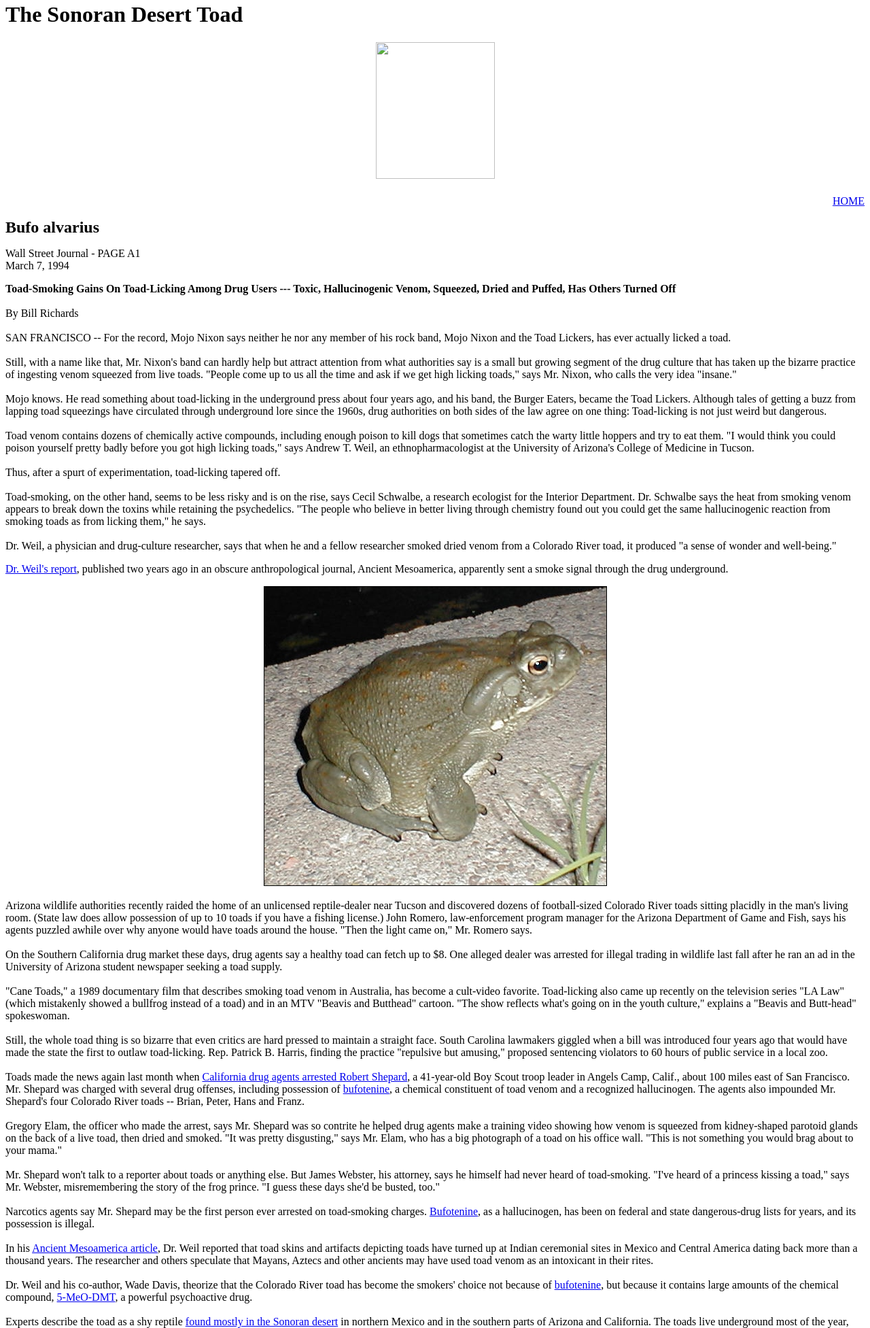
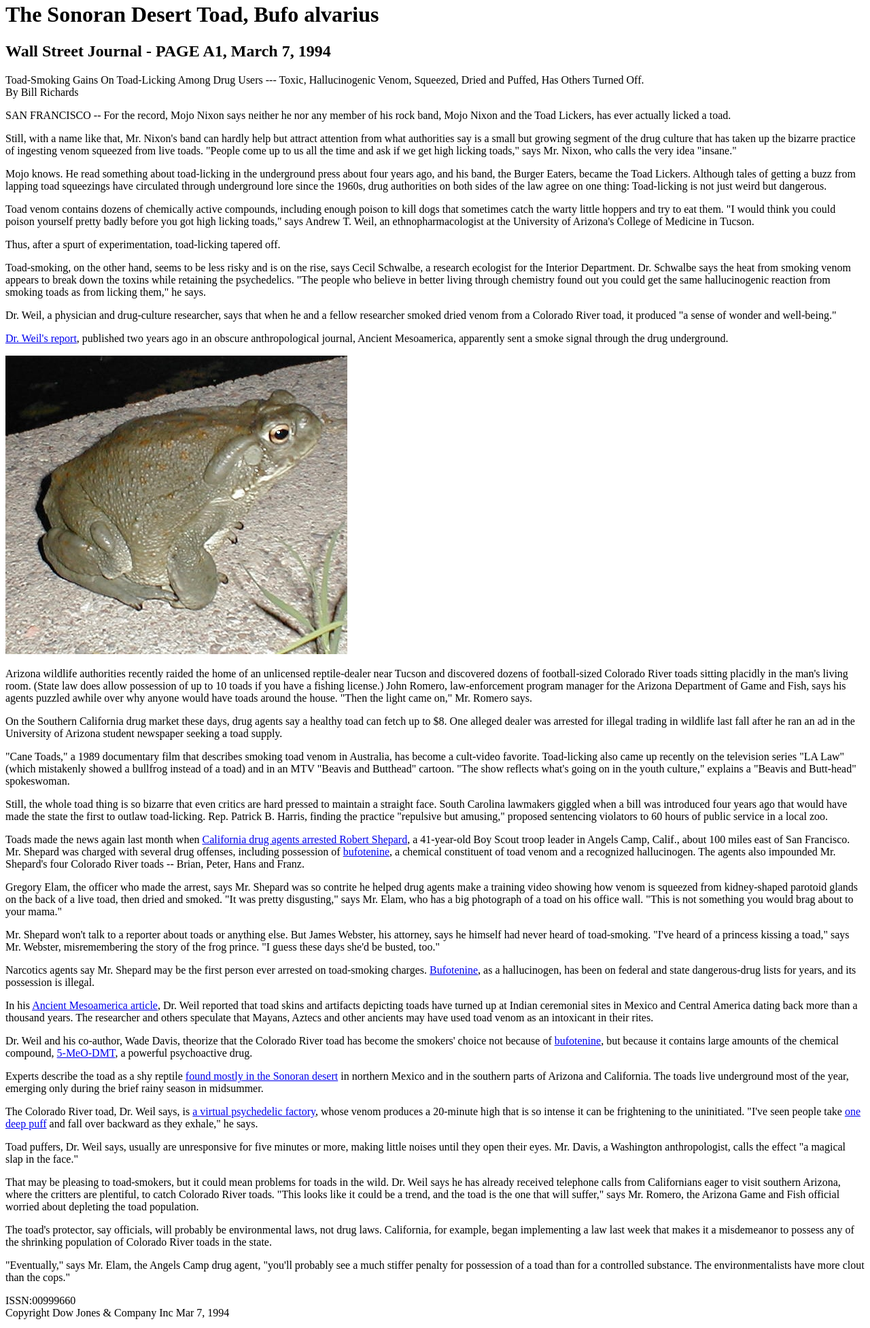
Before and after one commit to oscar230/sonoran-desert-toad, a plain HTML site: page src/wallstreet.html in a window 1280 px wide. Shown: the part 231-2184 px from the top of the page at 68% size. Drawn offline with Linux system fonts and the light colour scheme.

Commit message:
Update wallstreet to html5

```diff
--- a/src/wallstreet.html
+++ b/src/wallstreet.html
@@ -4,190 +4,47 @@
     <meta charset="UTF-8">
     <meta http-equiv="X-UA-Compatible" content="IE=edge">
     <meta name="viewport" content="width=device-width, initial-scale=1.0">
-    <title>Document</title>
+    <title>Bufo alvarius - Colorado River Toad Sonoran Desert Toad</title>
 </head>
 <body>
     <header>
         <img src="resources/images/Most10_75.gif" alt="The Sonoran
         Desert Toad">
-        <h1>The Sonoran Desert Toad</h1>
+        <h1>The Sonoran Desert Toad, Bufo alvarius</h1>
     </header>
     <article>
-
+        <h2>Wall Street Journal - PAGE A1, March 7, 1994</h2>
+        <p>Toad-Smoking Gains On Toad-Licking Among Drug Users --- Toxic, Hallucinogenic Venom, Squeezed, Dried and Puffed, Has Others Turned Off.<br>By Bill Richards</p>
+        <p>SAN FRANCISCO -- For the record, Mojo Nixon says neither he nor any member of his rock band, Mojo Nixon and the Toad Lickers, has ever actually licked a toad.</p>
+        <p>Still, with a name like that, Mr. Nixon's band can hardly help but attract attention from what authorities say is a small but growing segment of the drug culture that has taken up the bizarre practice of ingesting venom squeezed from live toads. "People come up to us all the time and ask if we get high licking toads," says Mr. Nixon, who calls the very idea "insane."</p>
+        <p>Mojo knows. He read something about toad-licking in the underground press about four years ago, and his band, the Burger Eaters, became the Toad Lickers. Although tales of getting a buzz from lapping toad squeezings have circulated through underground lore since the 1960s, drug authorities on both sides of the law agree on one thing: Toad-licking is not just weird but dangerous.</p>
+        <p>Toad venom contains dozens of chemically active compounds, including enough poison to kill dogs that sometimes catch the warty little hoppers and try to eat them. "I would think you could poison yourself pretty badly before you got high licking toads," says Andrew T. Weil, an ethnopharmacologist at the University of Arizona's College of Medicine in Tucson.</p>
+        <p>Thus, after a spurt of experimentation, toad-licking tapered off.</p>
+        <p>Toad-smoking, on the other hand, seems to be less risky and is on the rise, says Cecil Schwalbe, a research ecologist for the Interior Department. Dr. Schwalbe says the heat from smoking venom appears to break down the toxins while retaining the psychedelics. "The people who believe in better living through chemistry found out you could get the same hallucinogenic reaction from smoking toads as from licking them," he says.</p>
+        <p>Dr. Weil, a physician and drug-culture researcher, says that when he and a fellow researcher smoked dried venom from a Colorado River toad, it produced "a sense of wonder and well-being."</p>
+        <p><a href="davisWeil.html">Dr. Weil's report</a>, published two years ago in an obscure anthropological journal, Ancient Mesoamerica, apparently sent a smoke signal through the drug underground.</p>
+        <img src="resources/images/Balvarius2.jpg" alt="A picture of a toad">
+        <p>Arizona wildlife authorities recently raided the home of an unlicensed reptile-dealer near Tucson and discovered dozens of football-sized Colorado River toads sitting placidly in the man's living room. (State law does allow possession of up to 10 toads if you have a fishing license.) John Romero, law-enforcement program manager for the Arizona Department of Game and Fish, says his agents puzzled awhile over why anyone would have toads around the house. "Then the light came on," Mr. Romero says.</p>
+        <p>On the Southern California drug market these days, drug agents say a healthy toad can fetch up to $8. One alleged dealer was arrested for illegal trading in wildlife last fall after he ran an ad in the University of Arizona student newspaper seeking a toad supply.</p>
+        <p>"Cane Toads," a 1989 documentary film that describes smoking toad venom in Australia, has become a cult-video favorite. Toad-licking also came up recently on the television series "LA Law" (which mistakenly showed a bullfrog instead of a toad) and in an MTV "Beavis and Butthead" cartoon. "The show reflects what's going on in the youth culture," explains a "Beavis and Butt-head" spokeswoman.</p>
+        <p>Still, the whole toad thing is so bizarre that even critics are hard pressed to maintain a straight face. South Carolina lawmakers giggled when a bill was introduced four years ago that would have made the state the first to outlaw toad-licking. Rep. Patrick B. Harris, finding the practice "repulsive but amusing," proposed sentencing violators to 60 hours of public service in a local zoo.</p>
+        <p>Toads made the news again last month when <a href="shepard.html"> California drug agents arrested Robert Shepard</a>, a 41-year-old Boy Scout troop leader in Angels Camp, Calif., about 100 miles east of San Francisco. Mr. Shepard was charged with several drug offenses, including possession of <a href="ott.html">bufotenine</a>, a chemical constituent of toad venom and a recognized hallucinogen. The agents also impounded Mr. Shepard's four Colorado River toads -- Brian, Peter, Hans and Franz.</p>
+        <p>Gregory Elam, the officer who made the arrest, says Mr. Shepard was so contrite he helped drug agents make a training video showing how venom is squeezed from kidney-shaped parotoid glands on the back of a live toad, then dried and smoked. "It was pretty disgusting," says Mr. Elam, who has a big photograph of a toad on his office wall. "This is not something you would brag about to your mama."</p>
+        <p>Mr. Shepard won't talk to a reporter about toads or anything else. But James Webster, his attorney, says he himself had never heard of toad-smoking. "I've heard of a princess kissing a toad," says Mr. Webster, misremembering the story of the frog prince. "I guess these days she'd be busted, too."</p>
+        <p>Narcotics agents say Mr. Shepard may be the first person ever arrested on toad-smoking charges. <a href="ott.html">Bufotenine</a>, as a hallucinogen, has been on federal and state dangerous-drug lists for years, and its possession is illegal.</p>
+        <p>In his <a href="davisWeil.html"> Ancient Mesoamerica article</a>, Dr. Weil reported that toad skins and artifacts depicting toads have turned up at Indian ceremonial sites in Mexico and Central America dating back more than a thousand years. The researcher and others speculate that Mayans, Aztecs and other ancients may have used toad venom as an intoxicant in their rites.</p>
+        <p>Dr. Weil and his co-author, Wade Davis, theorize that the Colorado River toad has become the smokers' choice not because of <a href="ott.html">bufotenine</a>, but because it contains large amounts of the chemical compound, <a href="5meo.html">5-MeO-DMT</a>, a powerful psychoactive drug.</p>
+        <p>Experts describe the toad as a shy reptile <a href="http://members.cox.net/wirykuta/general.html#DISTRIBUTION"> found mostly in the Sonoran desert</a> in northern Mexico and in the southern parts of Arizona and California. The toads live underground most of the year, emerging only during the brief rainy season in midsummer.</p>
+        <p>The Colorado River toad, Dr. Weil says, is <a href="erspamer.html"> a virtual psychedelic factory</a>, whose venom produces a 20-minute high that is so intense it can be frightening to the uninitiated. "I've seen people take <a href="pipe.html"> one deep puff</a> and fall over backward as they exhale," he says.</p>
+        <p>Toad puffers, Dr. Weil says, usually are unresponsive for five minutes or more, making little noises until they open their eyes. Mr. Davis, a Washington anthropologist, calls the effect "a magical slap in the face."</p>
+        <p>That may be pleasing to toad-smokers, but it could mean problems for toads in the wild. Dr. Weil says he has already received telephone calls from Californians eager to visit southern Arizona, where the critters are plentiful, to catch Colorado River toads. "This looks like it could be a trend, and the toad is the one that will suffer," says Mr. Romero, the Arizona Game and Fish official worried about depleting the toad population.</p>
+        <p>The toad's protector, say officials, will probably be environmental laws, not drug laws. California, for example, began implementing a law last week that makes it a misdemeanor to possess any of the shrinking population of Colorado River toads in the state.</p>
+        <p>"Eventually," says Mr. Elam, the Angels Camp drug agent, "you'll probably see a much stiffer penalty for possession of a toad than for a controlled substance. The environmentalists have more clout than the cops."</p>
+        <p>ISSN:00999660<br>Copyright Dow Jones & Company Inc Mar 7, 1994</p>
+        <p>Corrections & Amplifications<br>THE COLORADO RIVER TOAD is an amphibian. A page-one article in Monday's edition incorrectly called the toad a reptile. (WSJ March 10, 1994)</p>
     </article>
+    <footer>
+        <p><a href="news.html">More news reports.</a></p>
+    </footer>
 </body>
 </html>
-
-<head>
-    <meta http-equiv="Content-Type" content="text/html; charset=windows-1252">
-    <meta name="keywords"
-        content="bufo alvarius,colorado river toad,sonoran desert toad,toad licking,smoke toad venom,5-meo-dmt,bufotenine">
-    <meta name="description"
-        content="Extensive information about Bufo alvarius, the Colorado River toad, Sonoran Desert toad, including the preparation and effects of its secretions, with photos, stories, links, and more.">
-    <meta name="GENERATOR" content="Microsoft FrontPage 4.0">
-    <meta name="ProgId" content="FrontPage.Editor.Document">
-    <title>Bufo alvarius - Colorado River Toad Sonoran Desert Toad</title>
-    <link rel="shortcut icon" href="favicon.ico" type="image/x-icon">
-    <link rel="stylesheet" href="style.css">
-    <script src="main.js"></script>
-</head>
-
-<body>
-    <p align="center"><b>
-            <font size="6"><img border="0" src="" width="175" height="201">
-            </font>
-        </b>
-
-    <p align="right"><a href="index.html">HOME</a>
-    </p>
-
-
-    <p align="left"><b>
-            <font size="5">Bufo alvarius</font>
-        </b>
-
-    </p>
-
-    <p>
-        Wall Street Journal - PAGE A1<br>
-        March 7, 1994
-    </p>
-
-    <p align="left">
-        <b>
-            Toad-Smoking Gains On Toad-Licking Among Drug Users --- Toxic, Hallucinogenic Venom, Squeezed, Dried and
-            Puffed, Has Others Turned Off</b><br>
-        <br>
-        By Bill Richards<br>
-        <br>
-        SAN FRANCISCO -- For the record, Mojo Nixon says neither he nor any member of his rock band, Mojo Nixon and the
-        Toad Lickers, has ever actually licked a toad.<br>
-        <br>
-        Still, with a name like that, Mr. Nixon's band can hardly help but attract attention from what authorities say
-        is a small but growing segment of the drug culture that has taken up the bizarre practice of ingesting venom
-        squeezed from live toads. "People come up to us all the time and ask if we get high licking toads," says Mr.
-        Nixon, who calls the very idea "insane."<br>
-        <br>
-        Mojo knows. He read something about toad-licking in the underground press about four years ago, and his band,
-        the Burger Eaters, became the Toad Lickers. Although tales of getting a buzz from lapping toad squeezings have
-        circulated through underground lore since the 1960s, drug authorities on both sides of the law agree on one
-        thing: Toad-licking is not just weird but dangerous.<br>
-        <br>
-        Toad venom contains dozens of chemically active compounds, including enough poison to kill dogs that sometimes
-        catch the warty little hoppers and try to eat them. "I would think you could poison yourself pretty badly before
-        you got high licking toads," says Andrew T. Weil, an ethnopharmacologist at the University of Arizona's College
-        of Medicine in Tucson.<br>
-        <br>
-        Thus, after a spurt of experimentation, toad-licking tapered off.<br>
-        <br>
-        Toad-smoking, on the other hand, seems to be less risky and is on the rise, says Cecil Schwalbe, a research
-        ecologist for the Interior Department. Dr. Schwalbe says the heat from smoking venom appears to break down the
-        toxins while retaining the psychedelics. "The people who believe in better living through chemistry found out
-        you could get the same hallucinogenic reaction from smoking toads as from licking them," he says.<br>
-        <br>
-        Dr. Weil, a physician and drug-culture researcher, says that when he and a fellow researcher smoked dried venom
-        from a Colorado River toad, it produced "a sense of wonder and well-being."
-    </p>
-
-    <p align="left">
-        <a href="davisWeil.html">
-            Dr. Weil's report</a>, published two years ago in an obscure anthropological journal, Ancient Mesoamerica,
-        apparently sent a smoke signal through the drug underground.
-    </p>
-    <p align="center"><img border="1" src="resources/images/Balvarius2.jpg" width="503" height="439"></p>
-
-    <p align="left">
-        Arizona wildlife authorities recently raided the home of an unlicensed reptile-dealer near Tucson and discovered
-        dozens of football-sized Colorado River toads sitting placidly in the man's living room. (State law does allow
-        possession of up to 10 toads if you have a fishing license.) John Romero, law-enforcement program manager for
-        the Arizona Department of Game and Fish, says his agents puzzled awhile over why anyone would have toads around
-        the house. "Then the light came on," Mr. Romero says.<br>
-        <br>
-        On the Southern California drug market these days, drug agents say a healthy toad can fetch up to $8. One
-        alleged dealer was arrested for illegal trading in wildlife last fall after he ran an ad in the University of
-        Arizona student newspaper seeking a toad supply.<br>
-        <br>
-        "Cane Toads," a 1989 documentary film that describes smoking toad venom in Australia, has become a cult-video
-        favorite. Toad-licking also came up recently on the television series "LA Law" (which mistakenly showed a
-        bullfrog instead of a toad) and in an MTV "Beavis and Butthead" cartoon. "The show reflects what's going on in
-        the youth culture," explains a "Beavis and Butt-head" spokeswoman.<br>
-        <br>
-        Still, the whole toad thing is so bizarre that even critics are hard pressed to maintain a straight face. South
-        Carolina lawmakers giggled when a bill was introduced four years ago that would have made the state the first to
-        outlaw toad-licking. Rep. Patrick B. Harris, finding the practice "repulsive but amusing," proposed sentencing
-        violators to 60 hours of public service in a local zoo.<br>
-        <br>
-        Toads made the news again last month when <a href="shepard.html"> California drug agents arrested Robert
-            Shepard</a>, a 41-year-old Boy Scout troop leader in Angels Camp, Calif., about 100 miles east of San
-        Francisco. Mr. Shepard was charged with several drug offenses, including possession of
-        <a href="ott.html">bufotenine</a>, a chemical constituent of toad venom and a recognized hallucinogen. The
-        agents also impounded Mr. Shepard's four Colorado River toads -- Brian, Peter, Hans and Franz.<br>
-        <br>
-        Gregory Elam, the officer who made the arrest, says Mr. Shepard was so contrite he helped drug agents make a
-        training video showing how venom is squeezed from kidney-shaped parotoid glands on the back of a live toad, then
-        dried and smoked. "It was pretty disgusting," says Mr. Elam, who has a big photograph of a toad on his office
-        wall. "This is not something you would brag about to your mama."<br>
-        <br>
-        Mr. Shepard won't talk to a reporter about toads or anything else. But James Webster, his attorney, says he
-        himself had never heard of toad-smoking. "I've heard of a princess kissing a toad," says Mr. Webster,
-        misremembering the story of the frog prince. "I guess these days she'd be busted, too."<br>
-        <br>
-        Narcotics agents say Mr. Shepard may be the first person ever arrested on toad-smoking charges.
-        <a href="ott.html">Bufotenine</a>, as a hallucinogen, has been on federal and state dangerous-drug lists for
-        years, and its possession is illegal.<br>
-        <br>
-        In his <a href="davisWeil.html"> Ancient Mesoamerica article</a>, Dr. Weil reported that toad skins and
-        artifacts depicting toads have turned up at Indian ceremonial sites in Mexico and Central America dating back
-        more than a thousand years. The researcher and others speculate that Mayans, Aztecs and other ancients may have
-        used toad venom as an intoxicant in their rites.<br>
-        <br>
-        Dr. Weil and his co-author, Wade Davis, theorize that the Colorado River toad has become the smokers' choice not
-        because of
-        <a href="ott.html">bufotenine</a>, but because it contains large amounts of the chemical compound,
-        <a href="5meo.html">5-MeO-DMT</a>, a powerful psychoactive drug.<br>
-        <br>
-        Experts describe the toad as a shy reptile <a href="http://members.cox.net/wirykuta/general.htm#DISTRIBUTION">
-            found mostly in the Sonoran desert</a> in northern Mexico and in the southern parts of Arizona and
-        California. The toads live underground most of the year, emerging only during the brief rainy season in
-        midsummer.<br>
-        <br>
-        The Colorado River toad, Dr. Weil says, is <a href="erspamer.html"> a virtual psychedelic
-            factory</a>, whose venom produces a 20-minute high that is so intense it can be frightening to the
-        uninitiated. "I've seen people take
-        <a href="pipe.html"> one deep puff</a> and fall over backward as they exhale," he says.<br>
-        <br>
-        Toad puffers, Dr. Weil says, usually are unresponsive for five minutes or more, making little noises until they
-        open their eyes. Mr. Davis, a Washington anthropologist, calls the effect "a magical slap in the face."<br>
-        <br>
-        That may be pleasing to toad-smokers, but it could mean problems for toads in the wild. Dr. Weil says he has
-        already received telephone calls from Californians eager to visit southern Arizona, where the critters are
-        plentiful, to catch Colorado River toads. "This looks like it could be a trend, and the toad is the one that
-        will suffer," says Mr. Romero, the Arizona Game and Fish official worried about depleting the toad
-        population.<br>
-        <br>
-        The toad's protector, say officials, will probably be environmental laws, not drug laws. California, for
-        example, began implementing a law last week that makes it a misdemeanor to possess any of the shrinking
-        population of Colorado River toads in the state.<br>
-        <br>
-        "Eventually," says Mr. Elam, the Angels Camp drug agent, "you'll probably see a much stiffer penalty for
-        possession of a toad than for a controlled substance. The environmentalists have more clout than the cops."<br>
-        <br>
-        <br>
-        ISSN:00999660<br>
-        Copyright Dow Jones &amp; Company Inc Mar 7, 1994<br>
-        <br>
-        Corrections &amp; Amplifications<br>
-        THE COLORADO RIVER TOAD is an amphibian. A page-one article in Monday's edition incorrectly called the toad a
-        reptile. (WSJ March 10, 1994)
-    </p>
-
-    <p align="left">
-        &nbsp;
-    </p>
-
-    <p align="left">
-        <a href="news.html">More news reports.</a>
-    </p>
-</body>
-
-</html>
```
